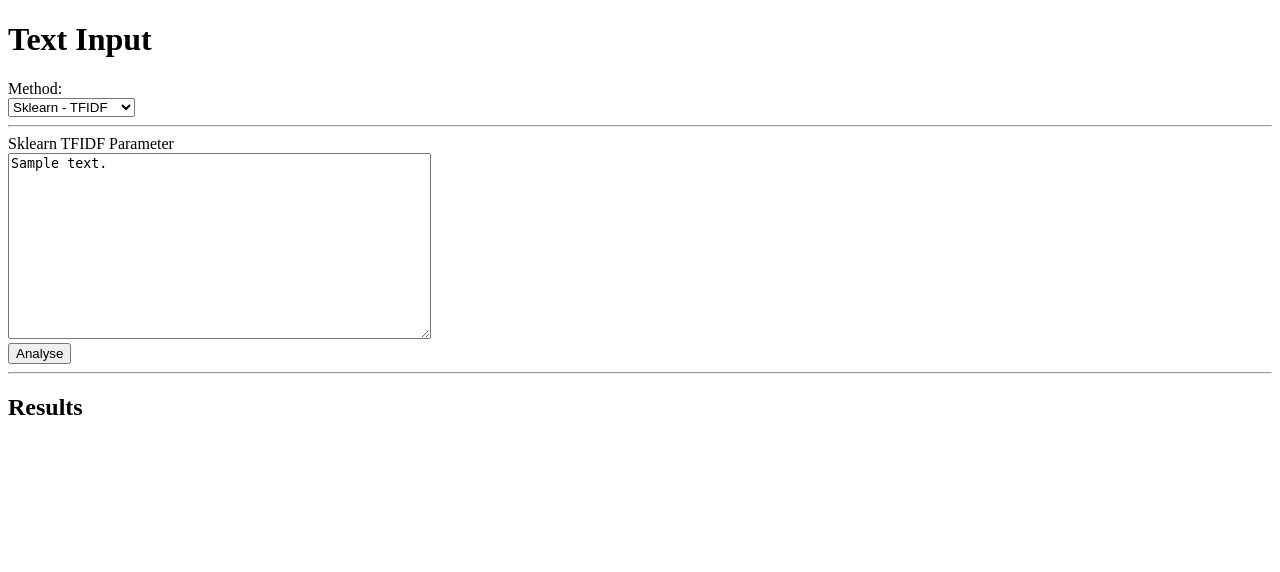
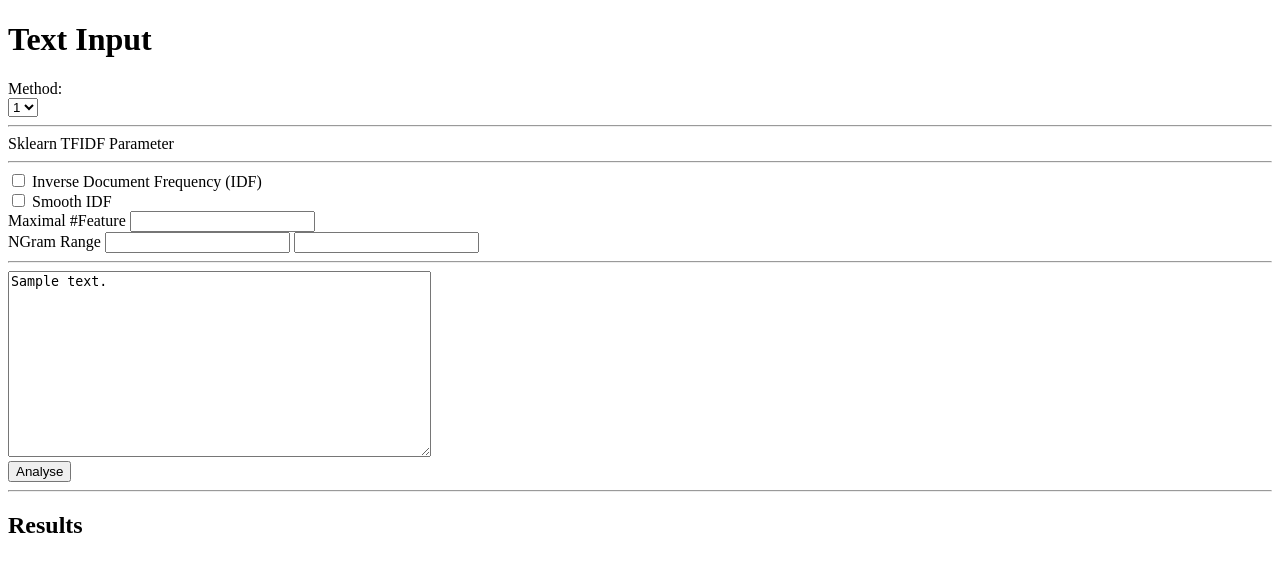
Before and after one commit to Gundlack-C-C/pdf_keyword_APP, a Flask app: template app/templates/text_analyse.html in a window 1280 px wide. Shown: the top 572 px of the page. Run offline with Flask 2, Linux system fonts and the light colour scheme; the template is opened without the code that fills it: most values are stand-ins (such as "Sample title", 1, 10 or a date in 2020).

Commit message:
switching parameter set of different algorithms implemented

```diff
--- a/app/server.py
+++ b/app/server.py
@@ -19,6 +19,8 @@ app.add_url_rule("/set_text", endpoint="text_set", build_only=True)
 app.add_url_rule("/analyse_text", endpoint="text_analyse", build_only=True)
 app.add_url_rule("/wiki/random", endpoint="wiki_random", build_only=True)
 app.add_url_rule("/pdf/api/text", endpoint="pdf_upload", build_only=True)
+app.add_url_rule("/sklearn/keywords?algo=tfidf", endpoint="algo_sklearn_tfidf", build_only = True)
+app.add_url_rule("/sklearn/keywords?algo=count", endpoint="algo_sklearn_count", build_only = True)
 
 @app.route('/', methods=['GET'])
 def home():
@@ -31,13 +33,16 @@ def playground():
 
 @app.route('/analyse_text', methods=['GET', 'POST'])
 def analyse_text():
-    settings = {}
+    param = {}
     text = request.form.get('corpus', '')
-
-    if 'settings' in request.form:
+    algorithms={
+        'sklearn-tfidf': ('Sklearn - TFIDF', url_for('algo_sklearn_tfidf')),
+        'sklearn-count': ('Sklearn - COUNT', url_for('algo_sklearn_count'))
+    }
+    if 'param' in request.form:
         logging.debug(request.form)
 
-    return render_template('text_analyse.html', settings=settings, text=text)
+    return render_template('text_analyse.html', param=param, text=text, algorithms=algorithms)
 
 @app.route('/set_text', methods=['GET'])
 def set_text():
--- /dev/null
+++ b/app/templates/parameter_tfidf.html
@@ -0,0 +1,28 @@
+<div>
+    {% if param.get('use_idf', True) %}
+    <input type="checkbox" value=True name="use_idf" checked>
+    {% else %}
+    <input type="checkbox" value=True name="use_idf">
+    {% endif %}
+    <label for="use_idf">Inverse Document Frequency (IDF)</label>
+</div>
+
+<div>
+    {% if param.get('smooth_idf', True) %}
+    <input type="checkbox" value=True id="smooth_idf" name="smooth_idf" checked>
+    {% else %}
+    <input type="checkbox" value=True id="smooth_idf" name="smooth_idf">
+    {% endif %}
+    <label for="smooth_idf">Smooth IDF</label>
+</div>
+
+<div>
+    <label for="max_feature">Maximal #Feature</label>
+    <input type="number" id="max_feature" name="max_feature" value='{{param.get('max_feature', 1024)}}' min=-1>
+</div>
+
+<div>
+    <label for="use_idf">NGram Range</label>
+    <input type="number" id="ngram_range_min" name="ngram_range_min" value='{{param.get('ngram_range', (1, 1.0))[0]}}' min=1>
+    <input type="number" id="ngram_range_max" name="ngram_range_max" value='{{param.get('ngram_range', (1, 1.0))[1]}}' min=1>
+</div>
--- a/app/templates/text_analyse.html
+++ b/app/templates/text_analyse.html
@@ -19,94 +19,35 @@
         }
     </style>
     <script>
-        function syntaxHighlight(json) {
-            if (typeof json != 'string') {
-                json = JSON.stringify(json, undefined, 2);
-            }
-            json = json.replace(/&/g, '&amp;').replace(/</g, '&lt;').replace(/>/g, '&gt;');
-            return json.replace(/("(\\u[a-zA-Z0-9]{4}|\\[^u]|[^\\"])*"(\s*:)?|\b(true|false|null)\b|-?\d+(?:\.\d*)?(?:[eE][+\-]?\d+)?)/g, function (match) {
-                var cls = 'number';
-                if (/^"/.test(match)) {
-                    if (/:$/.test(match)) {
-                        cls = 'key';
-                    } else {
-                        cls = 'string';
-                    }
-                } else if (/true|false/.test(match)) {
-                    cls = 'boolean';
-                } else if (/null/.test(match)) {
-                    cls = 'null';
-                }
-                return '<span class="' + cls + '">' + match + '</span>';
-            });
-        }
         window.onload = function () {
-            let text_area = document.getElementById('corpus')
+            let text_area = document.getElementById('corpus');
+            let algo_target = JSON.parse('{{ algorithms | tojson() }}')
             //************
             // Input Options
             //************
-            let options = document.getElementById('input_options')
+            let options = document.getElementById('algorithm_options')
+            let algo = options.value
+            let url_algo = algo_target[algo][1]
             options.onchange = function (event) {
-                let mode = options.value;
+                algo = options.value;
 
                 let childs = Array.from(document.getElementById('input_option_container').children)
-                console.log(childs)
+
                 // Hide All Sections
                 childs.forEach((element) => {
                     element.style.display = "none"
                 });
                 // Show Selected Section
-                let target = document.getElementById(`section_${mode}`)
+                let target = document.getElementById(`section_${algo}`)
                 target.style.display = "block"
+
+                url_algo = algo_target[algo][1]
             }
 
-            //************
-            // Random Button Action
-            //************
-
-            document.getElementById('btn_random').onclick = function () {
-                console.log("random")
-                var url = "{{ url_for('wiki_random') }}"
-                let request = new Request(url)
-
-                fetch(request)
-                .then(response => response.json())
-                .then((text) => {
-                    text_area.value = text
-                })
-            }
-            //************
-            // PDF Form Action
-            //************
-            let response_parent = document.getElementById('pdf_response')
-            let response_container = document.getElementById('pdf_response_container')
-            function on_pdf_request_ready(event) {
-                if (this.readyState == 4 && this.status == 200) {
-                    var res = JSON.parse(this.responseText);
-                    text_area.value = res['text']
-                    // Rest API Response
-                    let str = JSON.stringify(res, null, 4)
-                    response_container.innerHTML = ""
-                    response_container.appendChild(document.createElement('pre')).innerHTML = syntaxHighlight(str)
-                    response_parent.style.display = 'block'
-                } else {
-                    console.error("Ouch something went wrong")
-                    console.debug(event)
-                }
-            }
-
-
-            document.getElementById('file').onchange = function () {
-                console.log("pdf")
-                var url = "{{ url_for('pdf_upload') }}"
-                console.log(url)
-
-                var xhr = new XMLHttpRequest()
-                xhr.open("POST", url)
-                xhr.onload = on_pdf_request_ready
-
-                var formData = new FormData(document.getElementById('pdf_form'))
-                xhr.send(formData)
+            document.getElementById('form_analyse').onsubmit = function(event) {
+                console.log(this)
+                console.log(`Call - ${algo}: ${url_algo}`)
+                event.preventDefault()
             }
         }
     </script>
@@ -115,22 +56,28 @@
 <div>
     <label for="corpus">Method:</label><br>
 
-    <select name="analyze_mode" id="input_options">
-        <option value="sklearn-tfidf">Sklearn - TFIDF</option>
-        <option value="sklearn-count">Sklearn - COUNT</option>
+    <select name="analyze_mode" id="algorithm_options">
+        {% for key, value in algorithms.items() %}
+        <option value="{{key}}">{{value[0]}}</option>
+        {% endfor %}
     </select>
 </div>
 <hr>
 
-<form method="post" action="{{url_for('text_analyse')}}" id="text_input">
+<form method="post" id="form_analyse">
     <div id="input_option_container">
         <div id="section_sklearn-tfidf">
-            <label for="corpus">Sklearn TFIDF Parameter</label><br>
+            <label for="corpus">Sklearn TFIDF Parameter</label>
+            <hr>
+            {% include 'parameter_tfidf.html' %}
         </div>
         <div id="section_sklearn-count" style="display: none;">
-            <label for="corpus">Sklearn COUNT Parameter</label><br>
+            <label for="corpus">Sklearn COUNT Parameter</label>
+            <hr>
+            <div>Not Implemented</div>
         </div>
     </div>
+    <hr>
     <div>
         <textarea type=text name=corpus id=corpus rows=12 cols=50>{{ text }}</textarea>
     </div>
```
